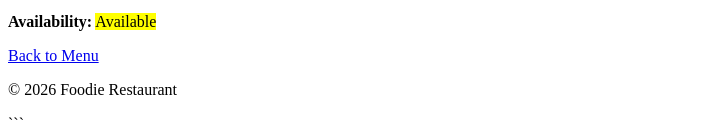
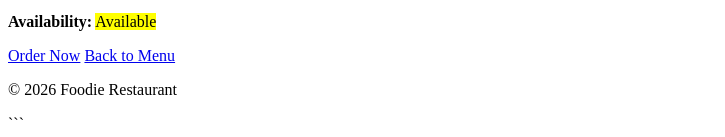
Before and after one commit to HEISENBERG1792/FoodWeb, a plain HTML site: page beef_burger.html in a window 1280 px wide. Shown: the part 741-878 px from the top of the page, without its empty margins (0-725 px from the left). Drawn offline with Linux system fonts and the light colour scheme.

Commit message:
Added order now option

```diff
--- a/beef_burger.html
+++ b/beef_burger.html
@@ -46,7 +46,7 @@
             <strong>Availability:</strong>
             <mark>Available</mark>
         </p>
-
+        <a href="order_form.html">Order Now</a>
         <a href="menu.html">Back to Menu</a>
 
     </main>
```
Also changed, not shown: beef_pizza.html (+1 -1 lines), chicken_burger.html (+1 -1 lines), chicken_pizza.html (+1 -1 lines), coffee.html (+1 -1 lines), coke.html (+1 -1 lines).
